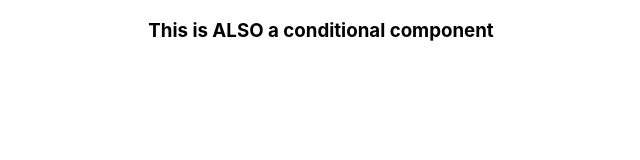
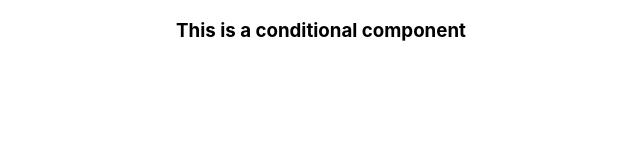
Before and after one commit to goosefin/react-hooks-practice, a React (Create React App) app: page / in a window 1280 px wide. Shown: the top 160 px of the page, without its empty margins (319-959 px from the left). Built offline with nearby package versions, Linux system fonts and the light colour scheme.

Commit message:
ternary conditioning practice

```diff
--- a/src/components/ConditionalComponent.js
+++ b/src/components/ConditionalComponent.js
@@ -3,13 +3,17 @@ import Counter from './Counter'
 import FunctionalCounter from './FunctionalCounter'
 
 export default function ConditionalComponent(){
-    const [display,setDisplay] = useState(false)
-    let output
+    const [display,setDisplay] = useState(true)
+    // let output
 
-    if(display){
-        output = <h3>This is a conditional component</h3>
-    }else{
-        output = <h3>This is ALSO a conditional component</h3>
-    }
-    return <>{output}</>
+    //   is this true ? what to do if yes : what to do if no
+    return display ? (
+        <div>
+            <h3>This is a conditional component</h3>
+        </div>
+    ) : (
+        <div>
+            <h3>This is ALSO a conditional component</h3>
+        </div>
+    )
 }
```
